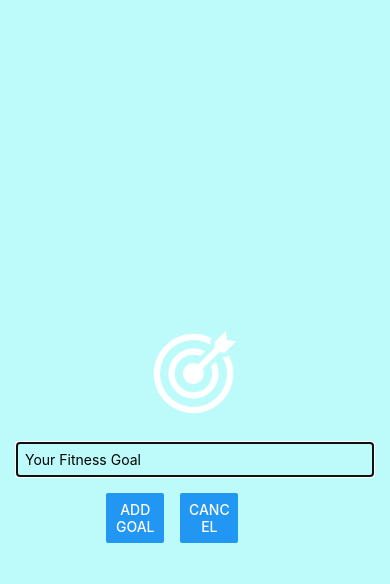
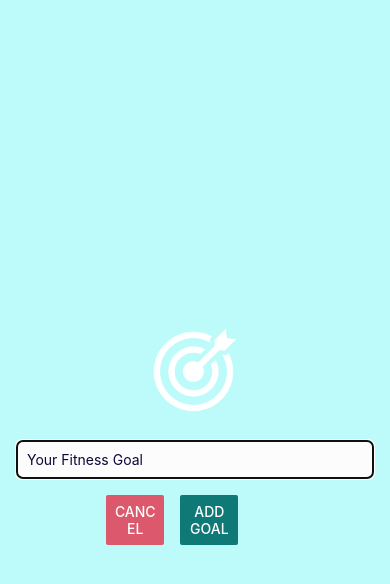
Before and after one commit to dannguyen9219/RNCourse, a React Native app: screen / in a window 390 px wide. Both pictures are taken after a click on the button "ADD NEW GOAL". Shown: the top 584 px of the page. Built offline with nearby package versions, Linux system fonts and the light colour scheme.

Commit message:
finishing touches

```diff
--- a/App.jsx
+++ b/App.jsx
@@ -1,5 +1,6 @@
 import React, { useState } from 'react'
 import { StyleSheet, View, FlatList, Button } from 'react-native'
+import { StatusBar } from 'expo-status-bar'
 
 
 // Application Screen || Define Imports
@@ -39,10 +40,12 @@ export default function App() {
   }
 
   return (
+    <>
+      <StatusBar style="dark" />
       <View style={styles.appContainer}>
         <Button
           title="Add New Goal"
-        color="#6aa8f9"
+          color="#0a7574f7"
           onPress={startAddGoalHandler}
         />
         <GoalInput
@@ -68,6 +71,7 @@ export default function App() {
           />
         </View>
       </View>
+    </>
   )
 }
 
@@ -77,6 +81,7 @@ const styles = StyleSheet.create({
     marginTop: 10,
     paddingTop: 50,
     paddingHorizontal: 16,
+    backgroundColor: "#ffffff",
   },
   goalsContainer: {
     flex: 5, // This will make the goals container take up 5/6 of the screen
--- a/app.json
+++ b/app.json
@@ -5,6 +5,7 @@
     "version": "1.0.0",
     "orientation": "portrait",
     "icon": "./assets/icon.png",
+    "backgroundColor": "#ffffff",
     "userInterfaceStyle": "light",
     "splash": {
       "image": "./assets/splash.png",
--- a/components/goal-input.jsx
+++ b/components/goal-input.jsx
@@ -29,10 +29,10 @@ export const GoalInput = (props) => {
         />
         <View style={styles.buttonContainer}>
           <View style={styles.button}>
-            <Button title="Add Goal" onPress={addGoalHandler} />
+            <Button title="Cancel" onPress={props.onCancel} color="#dc596d" />
           </View>
           <View style={styles.button}>
-            <Button title="Cancel" onPress={props.onCancel} />
+            <Button title="Add Goal" onPress={addGoalHandler} color="#0a7574f7" />
           </View>
         </View>
       </View>
@@ -51,9 +51,12 @@ const styles = StyleSheet.create({
   },
   textInput: {
     borderWidth: 1,
-    borderColor: "#cccccc",
+    borderColor: "#fcfcfc",
+    backgroundColor: "#fcfcfc",
+    color: "#120438",
     width: "100%",
-    padding: 8,
+    padding: 10,
+    borderRadius: 6,
   },
   buttonContainer: {
     marginTop: 16,
```
Lines whose indentation alone changed are shown as unchanged.
